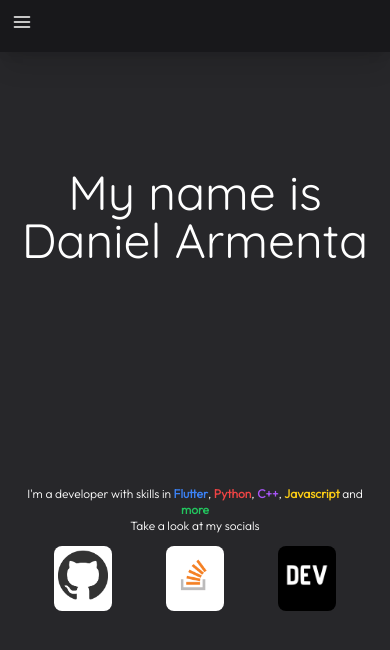
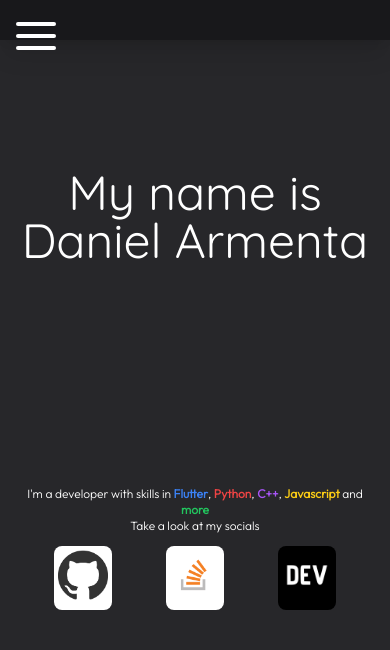
Before and after one commit to h8moss/next-js-portfolio, a Next.js app: page / in a window 390 px wide. Shown: the top 650 px of the page. Built offline with nearby package versions, Linux system fonts and the light colour scheme; no server answers.

Commit message:
added global text sizes

```diff
--- a/styles/globals.css
+++ b/styles/globals.css
@@ -22,5 +22,5 @@ html {
 }
 
 body {
-  @apply text-xl text-white bg-zinc-800;
+  @apply text-5xl sm:text-5xl md:text-3xl lg:text-xl xl:text-lg 2xl:text-sm text-white bg-zinc-800;
 }
```
